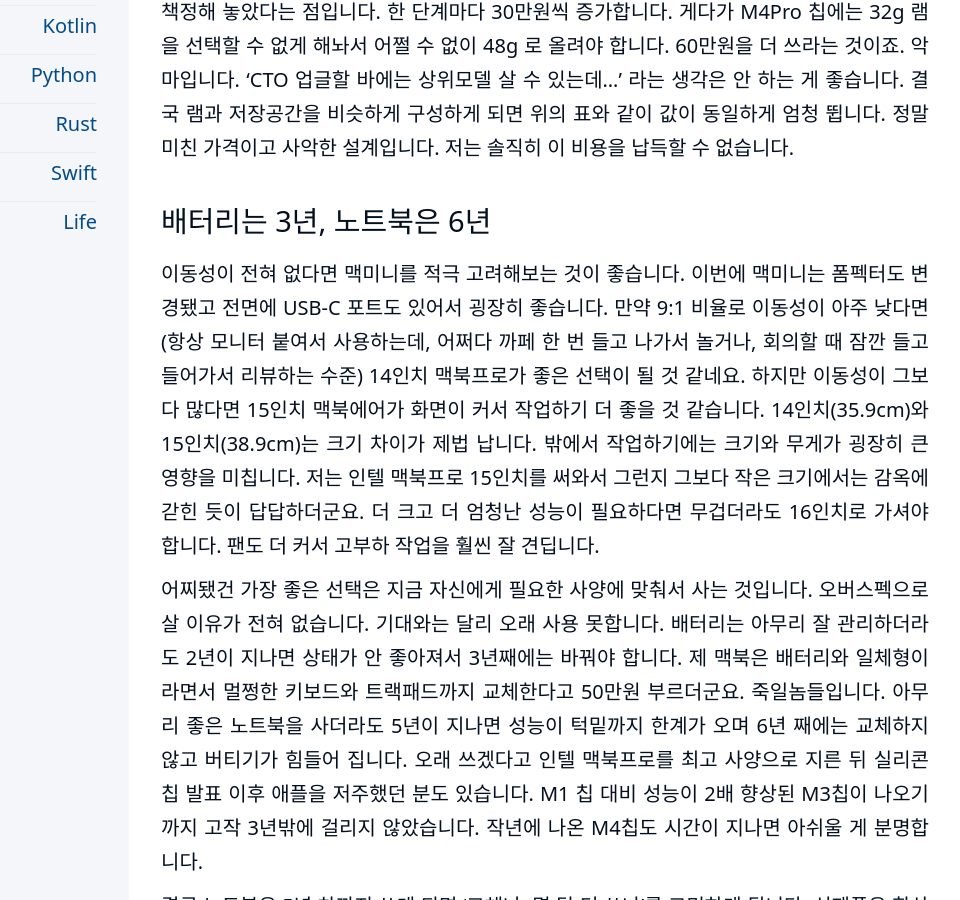
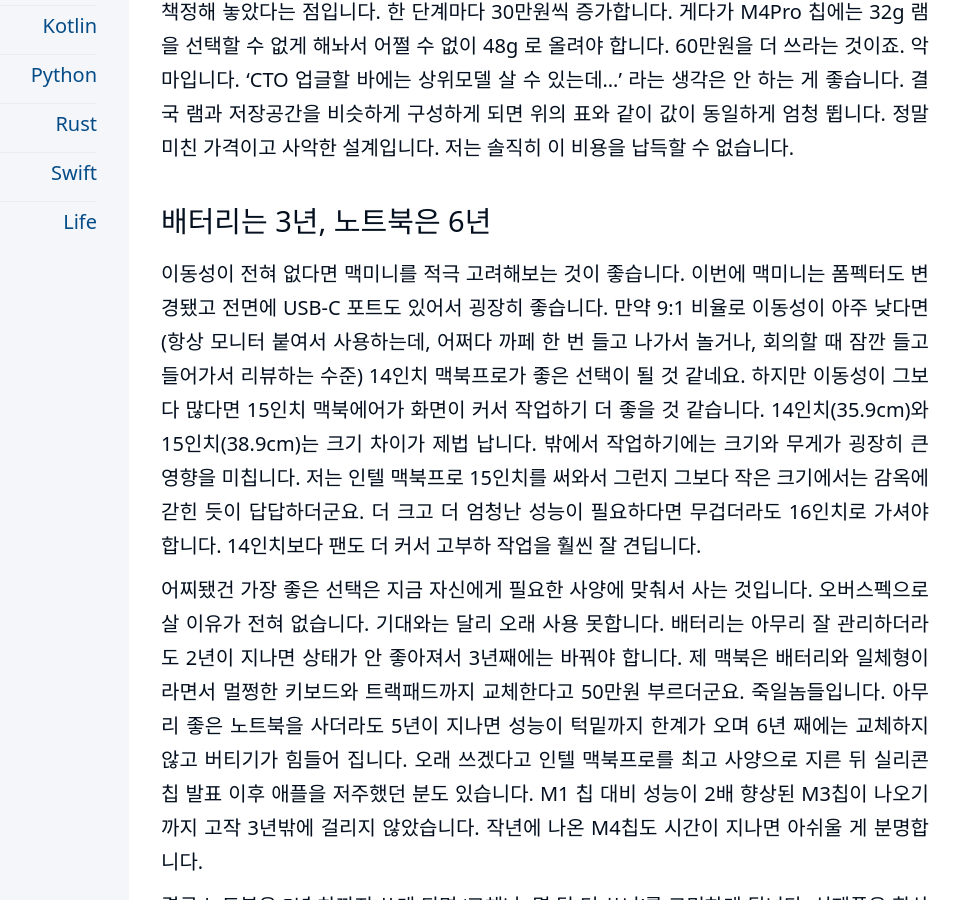
Before and after one commit to kiroshin/kiroshin.github.io, a Jekyll site: the page built from _posts/2025-03-24-macbook_for_dev.md, in a window 1280 px wide and 900 px high, scrolled down 4006 px. Shown: the whole window, without its empty margins (191-1151 px from the left). Built offline with Jekyll 4.4.1, drawn with Linux system fonts in a browser that asks for light colours.

Commit message:
Update 2025-03-24-macbook_for_dev.md

```diff
--- a/_posts/2025-03-24-macbook_for_dev.md
+++ b/_posts/2025-03-24-macbook_for_dev.md
@@ -52,7 +52,7 @@
 
 
 ## 배터리는 3년, 노트북은 6년
-이동성이 전혀 없다면 맥미니를 적극 고려해보는 것이 좋습니다. 이번에 맥미니는 폼펙터도 변경됐고 전면에 USB-C 포트도 있어서 굉장히 좋습니다. 만약 9:1 비율로 이동성이 아주 낮다면 (항상 모니터 붙여서 사용하는데, 어쩌다 까페 한 번 들고 나가서 놀거나, 회의할 때 잠깐 들고 들어가서 리뷰하는 수준) 14인치 맥북프로가 좋은 선택이 될 것 같네요. 하지만 이동성이 그보다 많다면 15인치 맥북에어가 화면이 커서 작업하기 더 좋을 것 같습니다. 14인치(35.9cm)와 15인치(38.9cm)는 크기 차이가 제법 납니다. 밖에서 작업하기에는 크기와 무게가 굉장히 큰 영향을 미칩니다. 저는 인텔 맥북프로 15인치를 써와서 그런지 그보다 작은 크기에서는 감옥에 갇힌 듯이 답답하더군요. 더 크고 더 엄청난 성능이 필요하다면 무겁더라도 16인치로 가셔야 합니다. 팬도 더 커서 고부하 작업을 훨씬 잘 견딥니다.
+이동성이 전혀 없다면 맥미니를 적극 고려해보는 것이 좋습니다. 이번에 맥미니는 폼펙터도 변경됐고 전면에 USB-C 포트도 있어서 굉장히 좋습니다. 만약 9:1 비율로 이동성이 아주 낮다면 (항상 모니터 붙여서 사용하는데, 어쩌다 까페 한 번 들고 나가서 놀거나, 회의할 때 잠깐 들고 들어가서 리뷰하는 수준) 14인치 맥북프로가 좋은 선택이 될 것 같네요. 하지만 이동성이 그보다 많다면 15인치 맥북에어가 화면이 커서 작업하기 더 좋을 것 같습니다. 14인치(35.9cm)와 15인치(38.9cm)는 크기 차이가 제법 납니다. 밖에서 작업하기에는 크기와 무게가 굉장히 큰 영향을 미칩니다. 저는 인텔 맥북프로 15인치를 써와서 그런지 그보다 작은 크기에서는 감옥에 갇힌 듯이 답답하더군요. 더 크고 더 엄청난 성능이 필요하다면 무겁더라도 16인치로 가셔야 합니다. 14인치보다 팬도 더 커서 고부하 작업을 훨씬 잘 견딥니다.
 
 어찌됐건 가장 좋은 선택은 지금 자신에게 필요한 사양에 맞춰서 사는 것입니다. 오버스펙으로 살 이유가 전혀 없습니다. 기대와는 달리 오래 사용 못합니다. 배터리는 아무리 잘 관리하더라도 2년이 지나면 상태가 안 좋아져서 3년째에는 바꿔야 합니다. 제 맥북은 배터리와 일체형이라면서 멀쩡한 키보드와 트랙패드까지 교체한다고 50만원 부르더군요. 죽일놈들입니다. 아무리 좋은 노트북을 사더라도 5년이 지나면 성능이 턱밑까지 한계가 오며 6년 째에는 교체하지 않고 버티기가 힘들어 집니다. 오래 쓰겠다고 인텔 맥북프로를 최고 사양으로 지른 뒤 실리콘 칩 발표 이후 애플을 저주했던 분도 있습니다. M1 칩 대비 성능이 2배 향상된 M3칩이 나오기까지 고작 3년밖에 걸리지 않았습니다. 작년에 나온 M4칩도 시간이 지나면 아쉬울 게 분명합니다.
 
```
